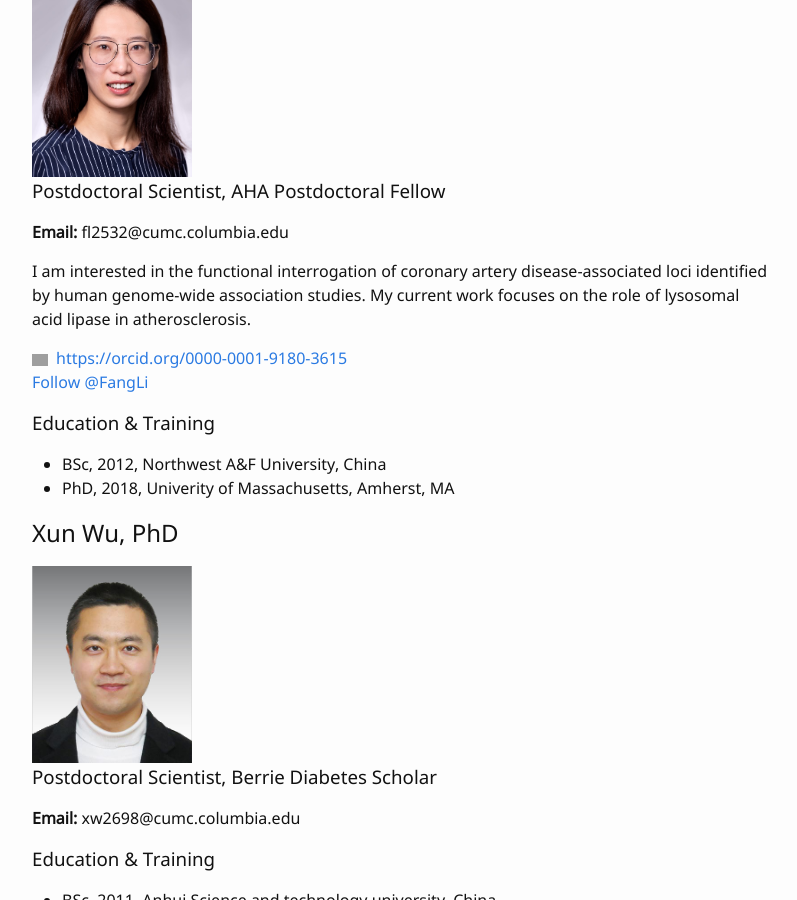
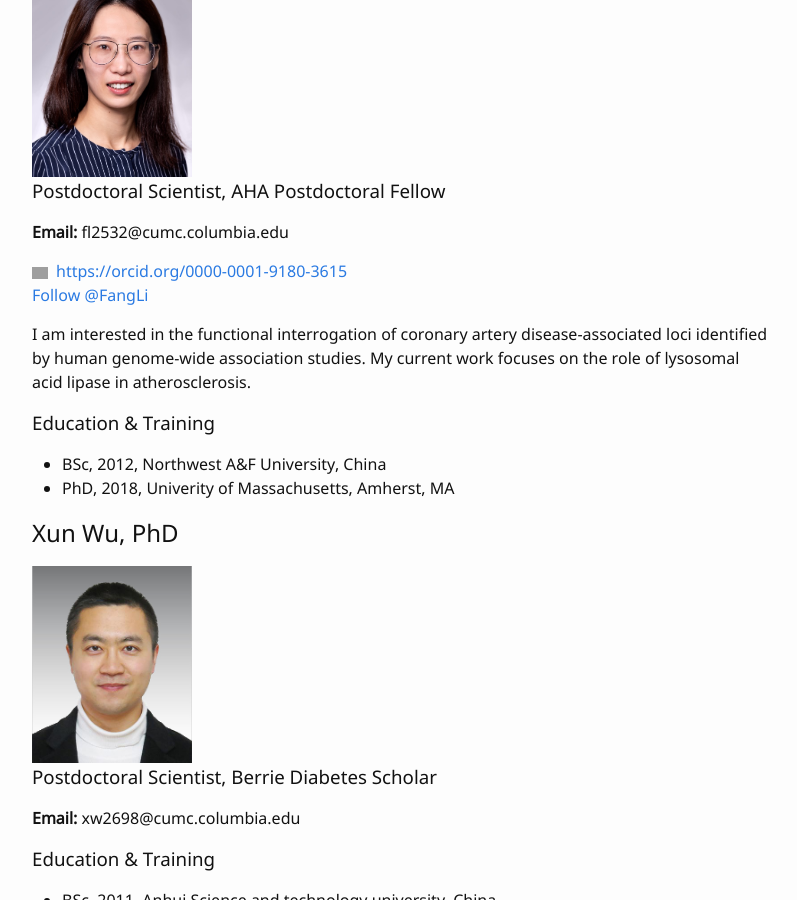
Before and after one commit to hanruizhang/zhanglab, a Jekyll site: the page built from 2_People.md, in a window 1280 px wide and 900 px high, scrolled down 1563 px. Shown: the whole window, without its empty margins (238-1035 px from the left). Built offline with Jekyll 4.4.1, drawn with Linux system fonts in a browser that asks for light colours; comment, search, counter and statistics services are not loaded; some of the changed text lies outside the part shown; grey boxes are pictures that could not be loaded.

Commit message:
Update 2_People.md

```diff
--- a/2_People.md
+++ b/2_People.md
@@ -12,17 +12,14 @@
 
 ### Assistant Professor of Medicine
 **Email:** hz2418@cumc.columbia.edu
+<div itemscope itemtype="https://schema.org/Person"><a itemprop="sameAs" content="https://orcid.org/0000-0001-8655-938X" href="https://orcid.org/0000-0001-8655-938X" target="orcid.widget" rel="me noopener noreferrer" style="vertical-align:top;"><img src="https://orcid.org/sites/default/files/images/orcid_16x16.png" style="width:1em;margin-right:.5em;" alt="ORCID iD icon">https://orcid.org/0000-0001-8655-938X</a></div>
 
+<a href="https://twitter.com/hanrui_zhang?ref_src=twsrc%5Etfw" class="twitter-follow-button" data-show-count="false">Follow @hanrui_zhang</a><script async src="https://platform.twitter.com/widgets.js" charset="utf-8"></script>
 
 
 **[Dr. Hanrui Zhang](https://www.columbiacardiology.org/profile/hanrui-zhang-phd)** is a macrophage biologist and cardiovascular physiologist. She completed her PhD training in 2011 at the University of Missouri. Her graduate work centered on the crosstalk between immune cells and blood vessels in diabetes-associated vascular diseases. Her postdoctoral research at the University of Pennsylvania continued to address the mechanisms of cardiometabolic diseases focusing on macrophage lipid metabolism and inflammation using gene targeting in human induced pluripotent stem cells (iPSC) with differentiation to macrophages. Her laboratory at Columbia University Irving Medical Center seeks to understand the dynamic role of macrophages in cardiometabolic diseases with the aim of finding novel mechanisms and new treatments.
 
 Hanrui is a member of the American Heart Association (AHA), Council on Arteriosclerosis, Thrombosis and Vascular Biology (ATVB) — [Women's Leadership Committee](https://professional.heart.org/professional/MembershipCouncils/ScientificCouncils/UCM_457624_ATVB-WLC-Members.jsp).
-
-<div itemscope itemtype="https://schema.org/Person"><a itemprop="sameAs" content="https://orcid.org/0000-0001-8655-938X" href="https://orcid.org/0000-0001-8655-938X" target="orcid.widget" rel="me noopener noreferrer" style="vertical-align:top;"><img src="https://orcid.org/sites/default/files/images/orcid_16x16.png" style="width:1em;margin-right:.5em;" alt="ORCID iD icon">https://orcid.org/0000-0001-8655-938X</a></div>
-
-<a href="https://twitter.com/hanrui_zhang?ref_src=twsrc%5Etfw" class="twitter-follow-button" data-show-count="false">Follow @hanrui_zhang</a><script async src="https://platform.twitter.com/widgets.js" charset="utf-8"></script>
-
 
 ### Education & Training
 - MB, 2003, Beijing University of Chinese Medicine, Beijing, China
@@ -53,10 +50,10 @@
 </div>
 ### Postdoctoral Scientist, AHA Postdoctoral Fellow
 **Email:** fl2532@cumc.columbia.edu
+<div itemscope itemtype="https://schema.org/Person"><a itemprop="sameAs" content="https://orcid.org/0000-0001-9180-3615" href="https://orcid.org/0000-0001-9180-3615" target="orcid.widget" rel="me noopener noreferrer" style="vertical-align:top;"><img src="https://orcid.org/sites/default/files/images/orcid_16x16.png" style="width:1em;margin-right:.5em;" alt="ORCID iD icon">https://orcid.org/0000-0001-9180-3615</a></div>
+<a href="https://twitter.com/FangLi?ref_src=twsrc%5Etfw" class="twitter-follow-button" data-show-count="false">Follow @FangLi</a><script async src="https://platform.twitter.com/widgets.js" charset="utf-8"></script>
 
 I am interested in the functional interrogation of coronary artery disease-associated loci identified by human genome-wide association studies. My current work focuses on the role of lysosomal acid lipase in atherosclerosis.
-<div itemscope itemtype="https://schema.org/Person"><a itemprop="sameAs" content="https://orcid.org/0000-0001-9180-3615" href="https://orcid.org/0000-0001-9180-3615" target="orcid.widget" rel="me noopener noreferrer" style="vertical-align:top;"><img src="https://orcid.org/sites/default/files/images/orcid_16x16.png" style="width:1em;margin-right:.5em;" alt="ORCID iD icon">https://orcid.org/0000-0001-9180-3615</a></div>
-<a href="https://twitter.com/FangLi?ref_src=twsrc%5Etfw" class="twitter-follow-button" data-show-count="false">Follow @FangLi</a><script async src="https://platform.twitter.com/widgets.js" charset="utf-8"></script>
 
 ### Education & Training
 - BSc, 2012, Northwest A&F University, China
```
